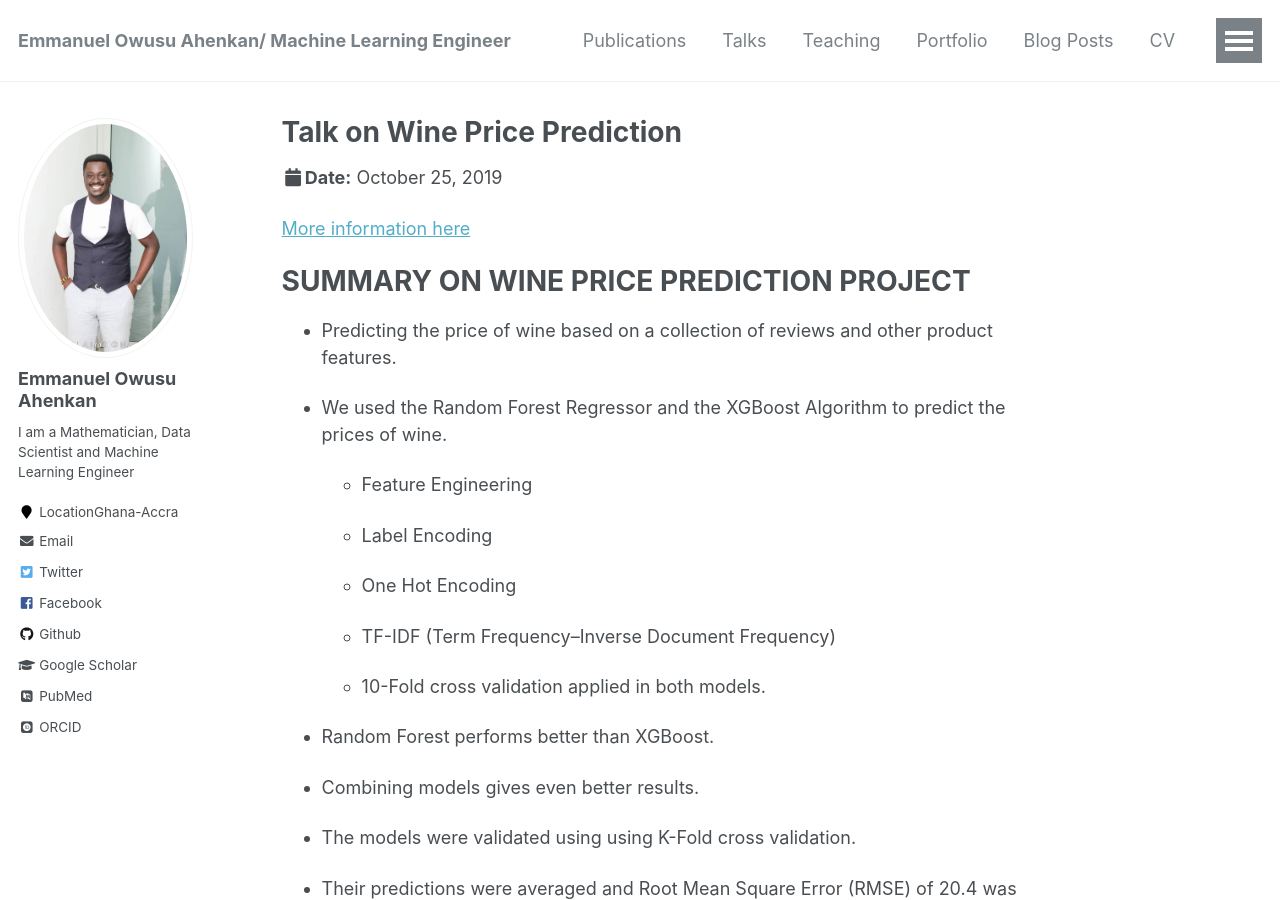
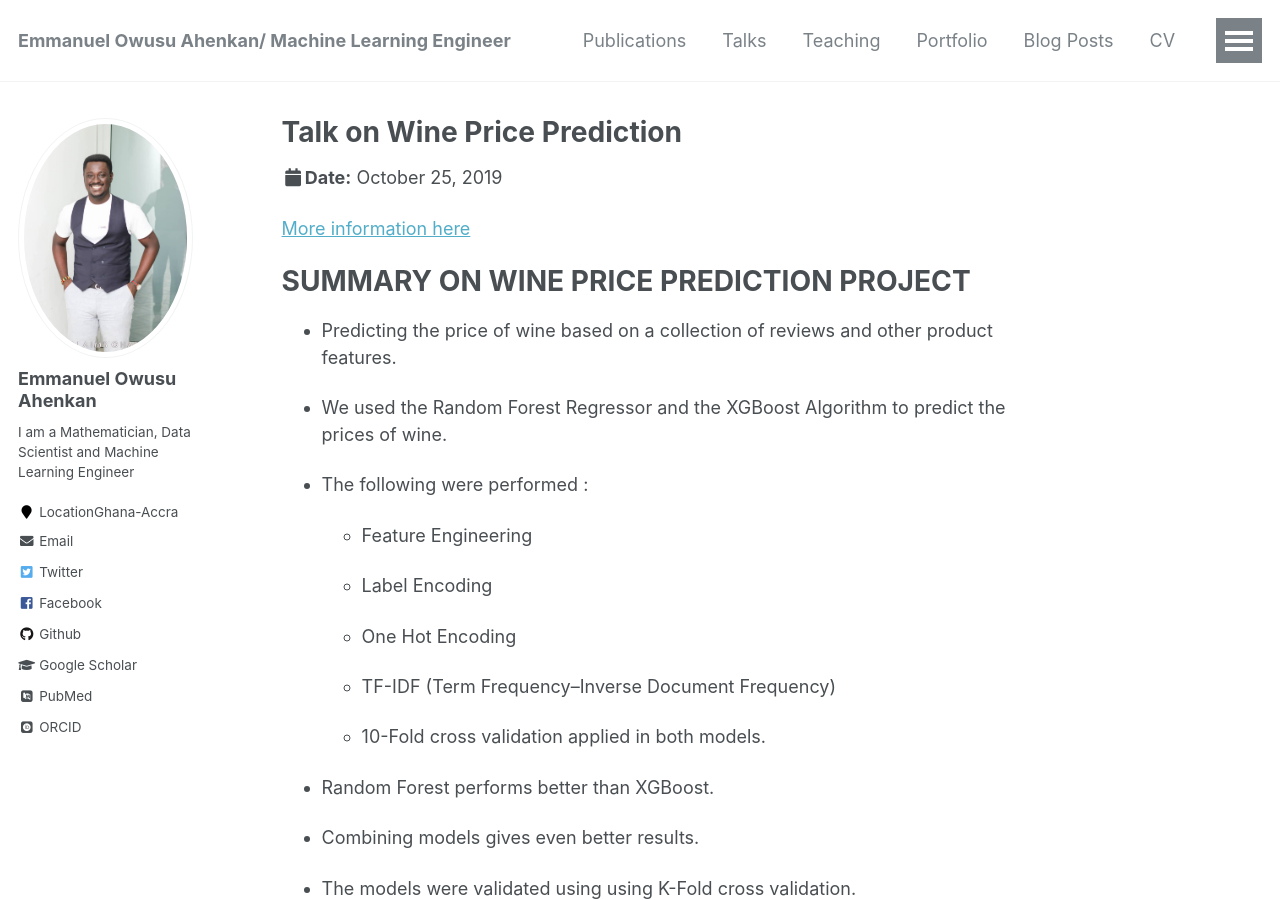
Before and after one commit to EmmanuelOwusu/EmmanuelOwusu.github.io, a Jekyll site: the page built from _talks/2014-02-01-talk-2.md, in a window 1280 px wide and 900 px high. Built offline with Jekyll 4.4.1, drawn with Linux system fonts in a browser that asks for light colours; some web fonts are replaced.

Commit message:
Talk on wine price prediction
Talk on wine price prediction

```diff
--- a/_talks/2014-02-01-talk-2.md
+++ b/_talks/2014-02-01-talk-2.md
@@ -17,6 +17,8 @@ location: "Accra, Ghana"
 
 * We used the Random Forest Regressor and the XGBoost Algorithm to predict the prices of wine.
 
+* The following were performed :
+
     * Feature Engineering
 
     * Label Encoding
```
